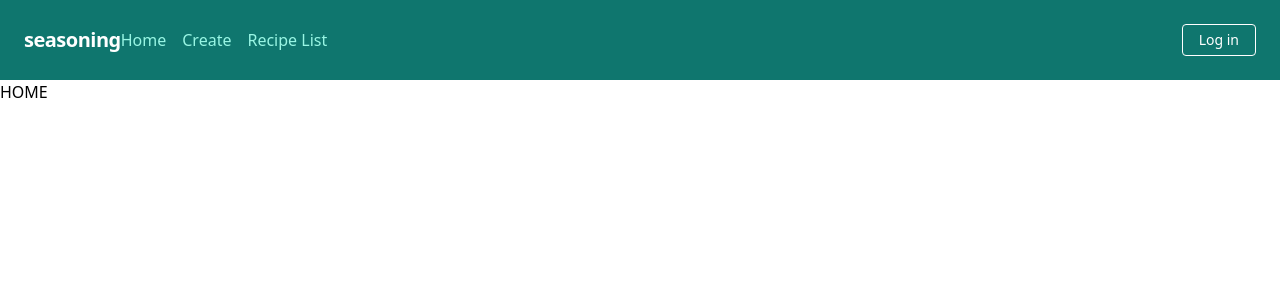
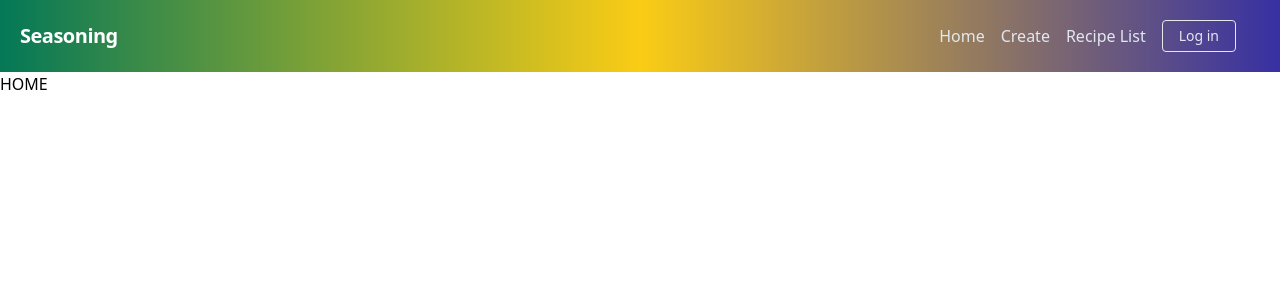
Before and after one commit to mdunnmon/seasoning, a React app: page / in a window 1280 px wide. Shown: the top 300 px of the page. Built offline with nearby package versions, Linux system fonts and the light colour scheme.

Commit message:
home page styling

```diff
--- a/client/App.jsx
+++ b/client/App.jsx
@@ -10,36 +10,34 @@ import { Link, Route, Routes } from 'react-router-dom';
 const App = () => {
   return (
     <>
-      <nav class="flex items-center justify-between flex-wrap bg-teal-700 p-6">
-        <ul class="flex items-center flex-shrink-0 text-white mr-6">
-          <span class="font-semibold text-xl tracking-tight">seasoning</span>
+      <nav class="flex items-center justify-between flex-wrap p-5 bg-gradient-to-r from-emerald-700 via-yellow-400 to-indigo-800 ">
+        <span class="font-semibold text-xl tracking-tight text-white">Seasoning</span>
+        <ul className="flex items-center justify-between flex-shrink-0 mr-6">
           <li
             href="#responsive-header"
-            class="block mt-4 lg:inline-block lg:mt-0 text-teal-200 hover:text-white mr-4"
+            class="block mt-4 lg:inline-block lg:mt-0 mr-4 text-slate-200 hover:text-white"
           >
             <Link to="/">Home</Link>
           </li>
           <li
             href="#responsive-header"
-            class="block mt-4 lg:inline-block lg:mt-0 text-teal-200 hover:text-white mr-4"
+            class="block mt-4 lg:inline-block lg:mt-0 text-picton-blue-100 mr-4  text-slate-200 hover:text-white"
           >
             <Link to="/create">Create</Link>
           </li>
           <li
             href="#responsive-header"
-            class="block mt-4 lg:inline-block lg:mt-0 text-teal-200 hover:text-white mr-4"
+            class="block mt-4 lg:inline-block lg:mt-0 text-picton-blue-100 mr-4  text-slate-200 hover:text-white"
           >
             <Link to="/recipe">Recipe List</Link>
           </li>
-        </ul>
-        <div>
           <a
             href="https://www.youtube.com/watch?v=dQw4w9WgXcQ"
-            class="inline-block text-sm px-4 py-2 leading-none border rounded text-white border-white hover:border-transparent hover:text-teal-500 hover:bg-white mt-4 lg:mt-0"
+            class="inline-block text-sm px-4 py-2 leading-none border rounded mt-4 lg:mt-0  text-slate-200 hover:text-white hover:bg-gradient-to-r from-emerald-700 to-emerald-600"
           >
             Log in
           </a>
-        </div>
+        </ul>
       </nav>
       <Routes>
         <Route path="/" element={<Home />} />
--- a/client/index.html
+++ b/client/index.html
@@ -4,7 +4,7 @@
     <meta charset="UTF-8">
     <meta http-equiv="X-UA-Compatible" content="IE=edge">
     <meta name="viewport" content="width=device-width, initial-scale=1.0">
-    <title>Recipes for all</title>
+    <title>Recipes for all weather</title>
 </head>
 <body>
 
```
